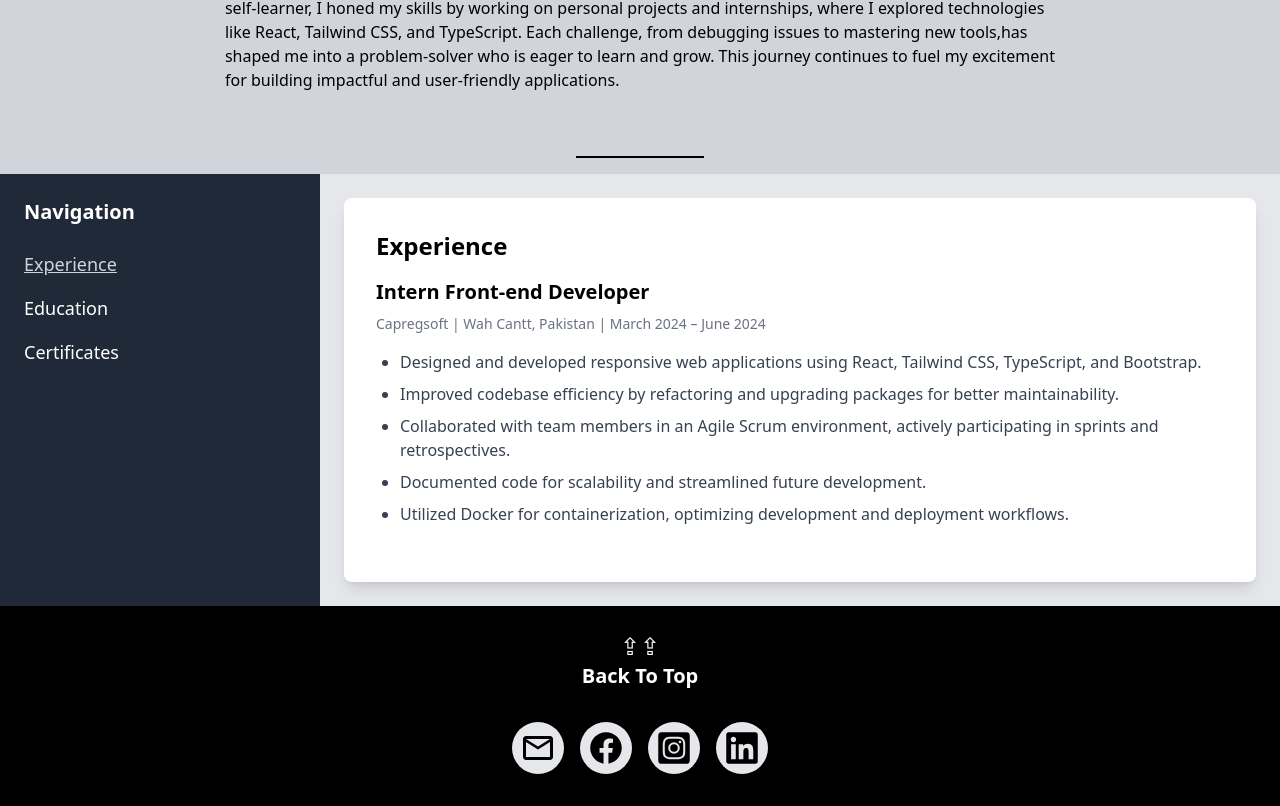
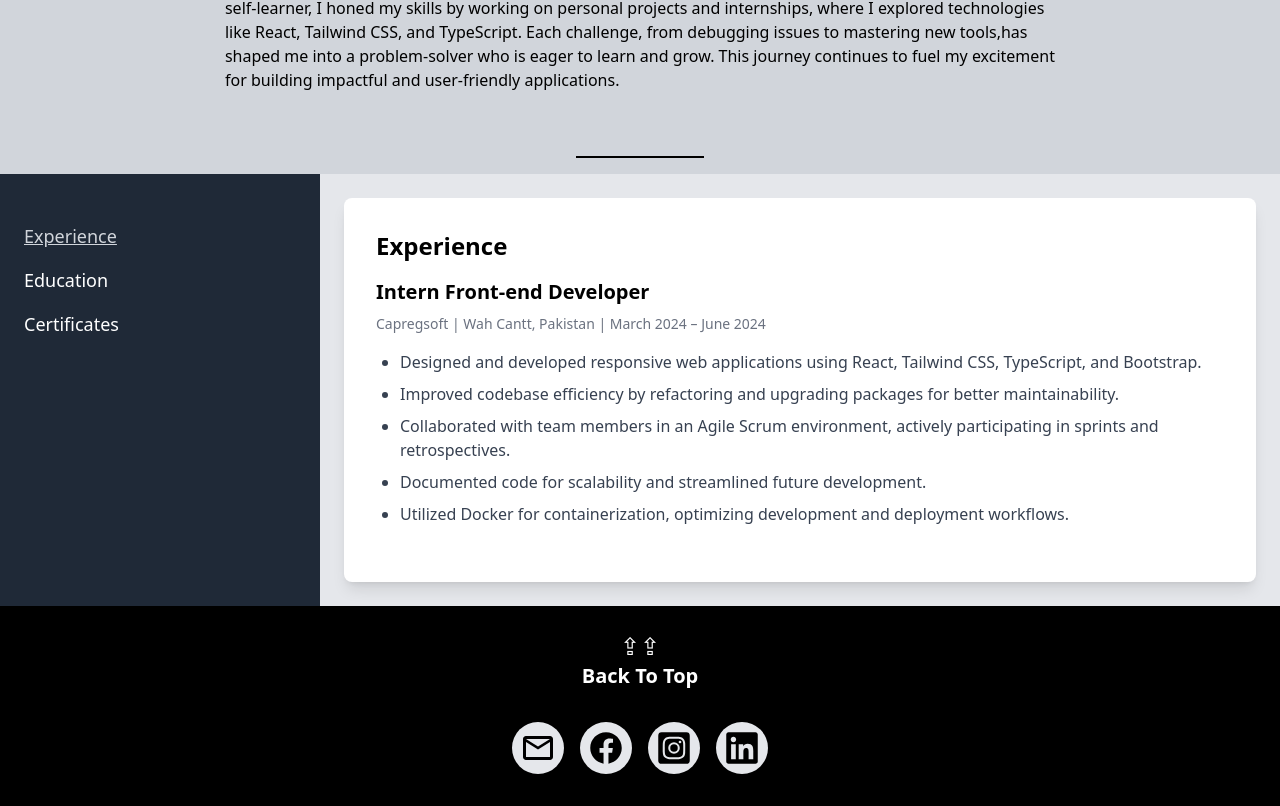
Before and after one commit to ismail-khan0/Portfolio, a React (Create React App) app: page / in a window 1280 px wide. Shown: the part 2931-3737 px from the top of the page. Built offline with nearby package versions, Linux system fonts and the light colour scheme.

Commit message:
remove navigation

```diff
--- a/src/Components/SectionSlider.js
+++ b/src/Components/SectionSlider.js
@@ -3,7 +3,7 @@ import React, { useState } from "react";
 const Sidebar = ({ sections, setActiveSection, activeSection }) => {
   return (
     <div className="w-full sm:w-1/4 bg-gray-800 text-white p-6 flex flex-col">
-      <h2 className="text-xl font-bold mb-6">Navigation</h2>
+      <h2 className="text-xl font-bold mb-6"></h2>
       <ul className="space-y-4">
         {sections.map((section, index) => (
           <li
```
